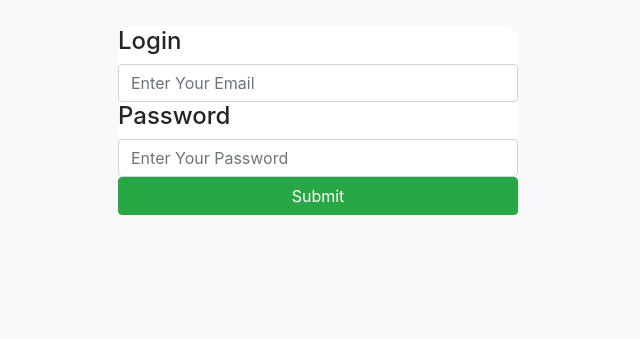
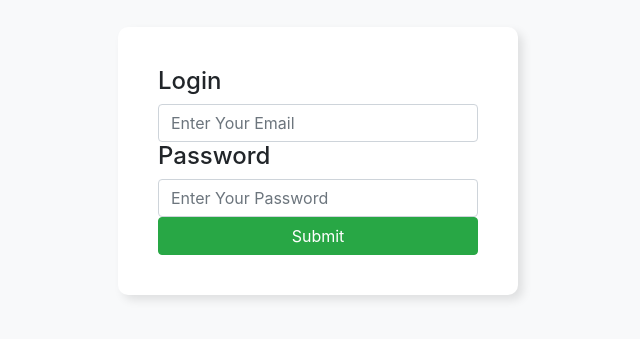
Before and after one commit to Farhan-prottoy/bank-demo, a plain HTML site: page index.html in a window 1280 px wide. Shown: the part 91-430 px from the top of the page, without its empty margins (322-962 px from the left). Drawn offline with nearby package versions, Linux system fonts and the light colour scheme.

Commit message:
bank  done

```diff
--- a/style.css
+++ b/style.css
@@ -6,7 +6,7 @@ body {
 .submit-area {
     margin-top: 50px;
     border-radius: 10px;
-    box-shadow: 5px 5px 10px black
+    box-shadow: 5px 5px 10px rgba(0, 0, 0, 0.1);
     padding: 40px;
     background-color: white;
     max-width: 400px;
```
